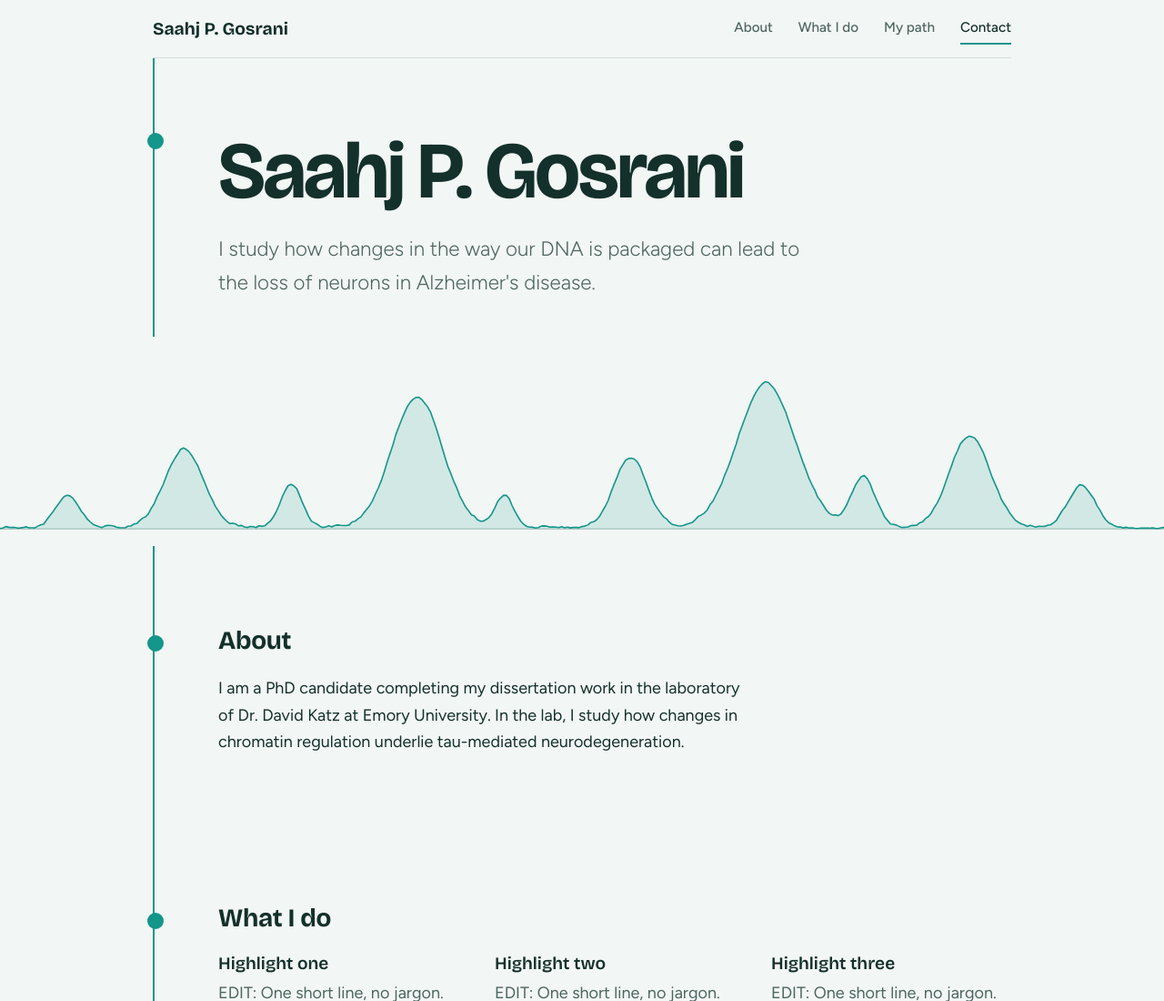
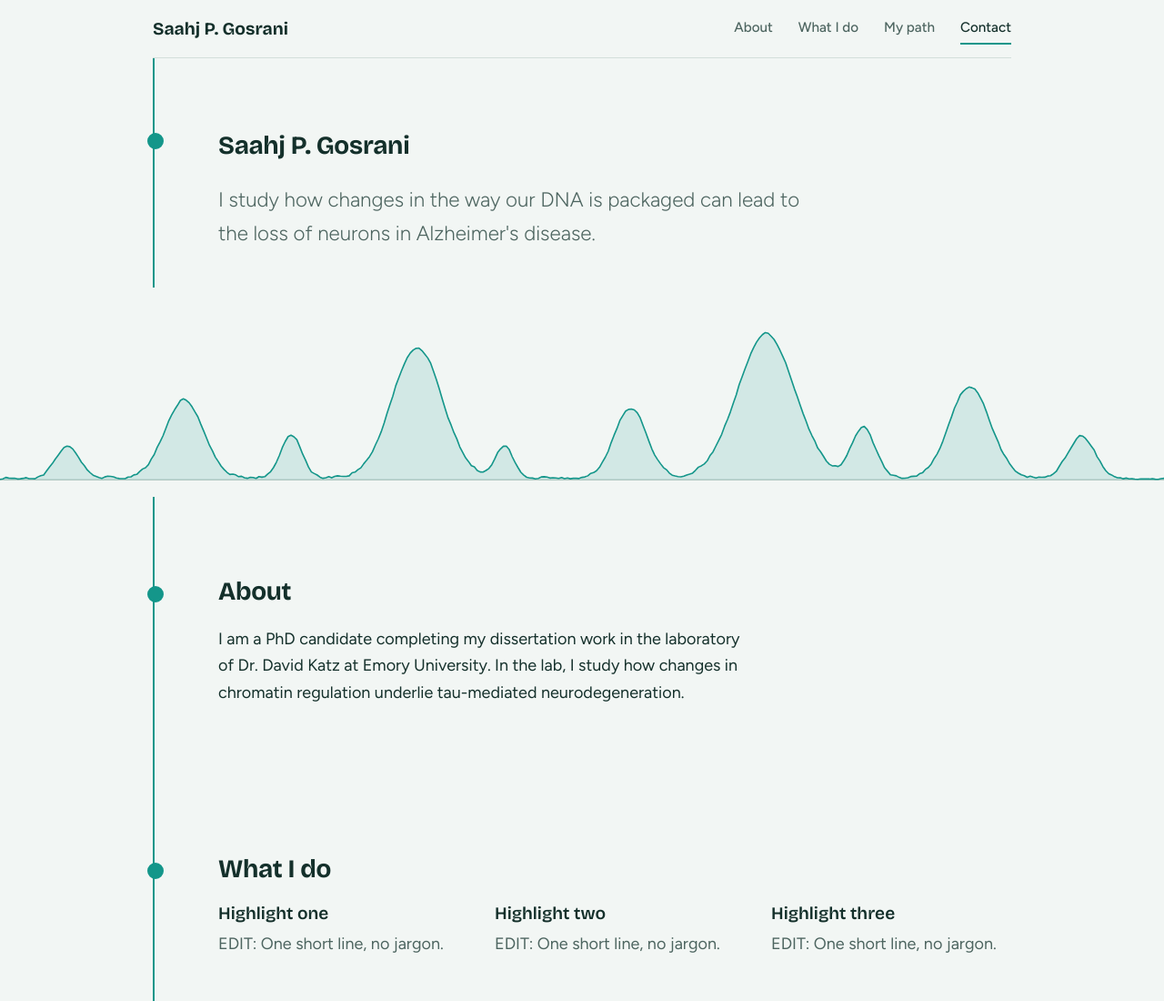
Before and after one commit to spgosrani/spgosrani.github.io, a plain HTML site: page index.html in a window 1280 px wide. Shown: the top 1100 px of the page at 91% size. Drawn offline with nearby package versions, Linux system fonts and the light colour scheme.

Commit message:
Change header from h1 to h2 for name section

```diff
--- a/index.html
+++ b/index.html
@@ -34,7 +34,7 @@
 
     <!-- HERO: a name and one plain sentence. -->
     <section class="hero">
-      <h1>Saahj P. Gosrani</h1>
+      <h2>Saahj P. Gosrani</h2>
       <p class="lead">
       I study how changes in the way our DNA is packaged can lead to the loss of neurons in Alzheimer's disease.
       </p>
```
